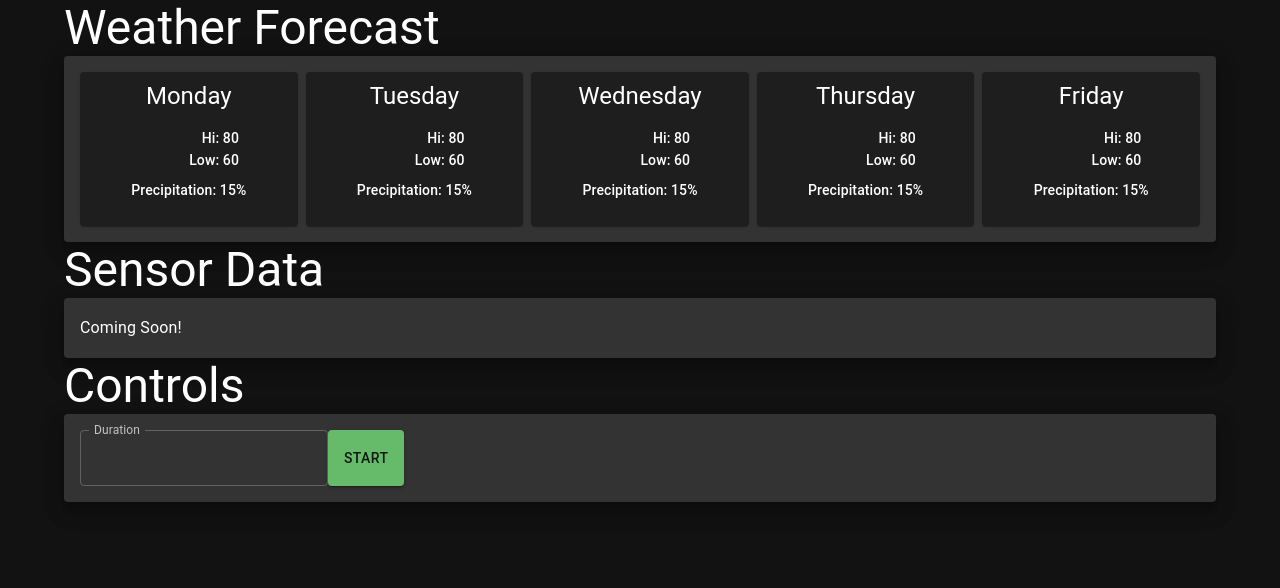
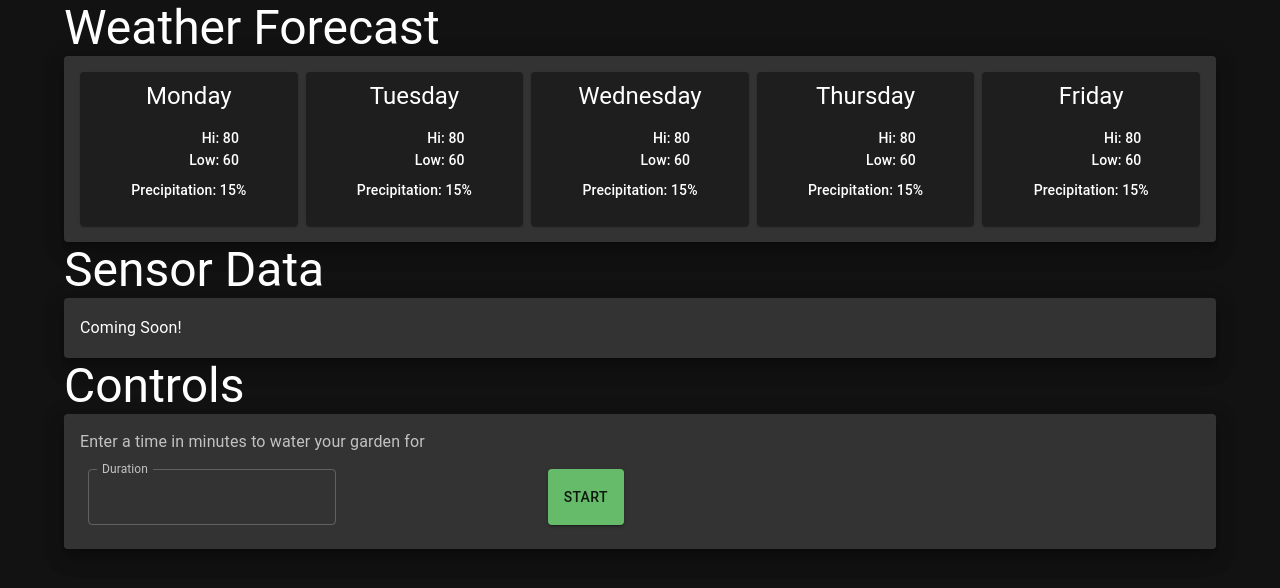
Before and after one commit to k1gardi/gardener-web, a React (Create React App) app in the folder client/: page / in a window 1280 px wide. Shown: the top 588 px of the page. Built offline with nearby package versions, Linux system fonts and the light colour scheme.

Commit message:
implememnt custom timer; tweak form styles

```diff
--- a/client/package.json
+++ b/client/package.json
@@ -13,7 +13,6 @@
     "axios": "^0.23.0",
     "firebase": "^9.1.3",
     "react": "^17.0.2",
-    "react-countdown": "^2.3.2",
     "react-dom": "^17.0.2",
     "react-query": "^3.28.0",
     "react-scripts": "4.0.3",
--- a/client/src/App.tsx
+++ b/client/src/App.tsx
@@ -1,25 +1,26 @@
 import {createTheme} from "@mui/material/styles";
-import {ThemeProvider, Container } from "@mui/material";
+import {ThemeProvider, Container} from "@mui/material";
 import CssBaseline from "@mui/material/CssBaseline";
 import {WeatherForecast} from "./components/weather-forecast";
 import {SensorData} from "./components/sensor-data";
 import {Controls} from "./components/controls";
 import {WeatherProvider} from "./common/weather-query-provider";
 import "./App.css";
+import {TimerProvider} from "./common/use-timer";
 
 const darkTheme = createTheme({
   palette: {
     mode: "dark",
   },
   components: {
-    MuiCardContent:{
+    MuiCardContent: {
       styleOverrides: {
         root: {
-          padding: '0 0 0 0'
-        }
-      }
-    }
-  }
+          padding: "0 0 0 0",
+        },
+      },
+    },
+  },
 });
 
 export const App = () => {
@@ -27,15 +28,15 @@ export const App = () => {
     <ThemeProvider theme={darkTheme}>
       <CssBaseline />
       <WeatherProvider>
-      <Container >
-
-        {/* <header>
+        <TimerProvider>
+          <Container>
+            {/* <header>
           </header> */}
-        <WeatherForecast />
-        <SensorData />
-        <Controls />
-        </Container >
-
+            <WeatherForecast />
+            <SensorData />
+            <Controls />
+          </Container>
+        </TimerProvider>
       </WeatherProvider>
     </ThemeProvider>
   );
--- /dev/null
+++ b/client/src/common/use-timer.tsx
@@ -0,0 +1,79 @@
+import {useState, useEffect, useContext, createContext} from "react";
+import type {FunctionComponent, ReactNode} from "react";
+
+export interface TimerContextType {
+  getSeconds: () => number;
+  getMinutes: () => number;
+  isTimerActive: boolean;
+  startTimer: () => void;
+  stopTimer: () => void;
+  setTimer: (time: number) => void;
+}
+const TimerContext = createContext<TimerContextType | undefined>(undefined);
+
+export const TimerProvider: FunctionComponent<{children: ReactNode}> = ({
+  children,
+}) => {
+  const [totalSeconds, setTotalSeconds] = useState<number>(0);
+  const [isTimerActive, setIsTimerActive] = useState<boolean>(false);
+
+  const startTimer = () => {
+    setIsTimerActive(true);
+  };
+
+  const stopTimer = () => {
+    setIsTimerActive(false);
+  };
+
+  const setTimer = (minutes: number) => {
+    setTotalSeconds(minutes * 60);
+  };
+
+  const getSeconds = () => {
+    return totalSeconds % 60;
+  };
+  const getMinutes = () => {
+    return Math.floor(totalSeconds / 60);
+  };
+
+  const updateTime = () => {
+    if (totalSeconds === 0) {
+      setTotalSeconds(0);
+      setIsTimerActive(false);
+    } else {
+      setTotalSeconds((totalSeconds) => totalSeconds - 1);
+    }
+  };
+
+  useEffect(() => {
+    if (isTimerActive) {
+      const token = setTimeout(updateTime, 1000);
+
+      return function cleanUp() {
+        clearTimeout(token);
+      };
+    }
+  }, [isTimerActive, totalSeconds, updateTime]);
+
+  const context = {
+    getSeconds,
+    getMinutes,
+    isTimerActive,
+    startTimer,
+    stopTimer,
+    setTimer,
+  };
+
+  return (
+    <TimerContext.Provider value={context}>{children}</TimerContext.Provider>
+  );
+};
+
+export const useTimer = () => {
+  const context = useContext(TimerContext);
+
+  if (context === undefined) {
+    throw new Error("useTimer must be used within a TimerContext");
+  }
+  return context;
+};
--- a/client/src/common/weather-query-provider.tsx
+++ b/client/src/common/weather-query-provider.tsx
@@ -8,9 +8,9 @@ import {
 import type {WeatherArray} from "client/src/common/types";
 import {mockWeather} from "./mock-weather";
 
-export type WeatherContext = WeatherArray;
+export type WeatherContextType = WeatherArray;
 
-const WeatherContext = createContext<WeatherContext | undefined>(undefined);
+const WeatherContext = createContext<WeatherContextType | undefined>(undefined);
 const queryClient = new QueryClient();
 
 export const WeatherProvider: FunctionComponent<{children?: ReactNode}> = ({
@@ -26,7 +26,7 @@ export const WeatherProvider: FunctionComponent<{children?: ReactNode}> = ({
 const WeatherFetcher: FunctionComponent<{children?: ReactNode}> = ({
   children,
 }) => {
-  const [context, setContext] = useState<WeatherContext>([]);
+  const [context, setContext] = useState<WeatherContextType>([]);
 
   useQuery("weather", mockWeather, {
     cacheTime: Infinity,
@@ -46,7 +46,7 @@ export const useWeather = () => {
   const context = useContext(WeatherContext);
 
   if (context === undefined) {
-    throw new Error("useCount must be used within a WeatherContext");
+    throw new Error("useWeather must be used within a WeatherContext");
   }
   return context;
 };
--- a/client/src/components/manual-control.tsx
+++ b/client/src/components/manual-control.tsx
@@ -2,27 +2,35 @@ import {useState} from "react";
 import type {ChangeEvent} from "react";
 import {
   Box,
+  Grid,
   Alert,
   TextField,
   FormGroup,
+  FormLabel,
   Button,
   Snackbar,
   IconButton,
+  Typography,
 } from "@mui/material";
 import CloseIcon from "@mui/icons-material/Close";
-import Countdown from "react-countdown";
+import {useTimer} from "../common/use-timer";
 
 const validateInput = (minutes: string) => {
   const pattern = new RegExp(/^[0-9]*/);
   return minutes.match(pattern) && Number(minutes) <= 30;
 };
 
+const padZeros = (number: number) => {
+  return String(number).padStart(2, "0");
+};
+
 export const ManualTimer = () => {
   const [input, setInput] = useState<string | null>(null);
-  const [waterTime, setWaterTime] = useState<number>(0);
+  // const [waterTime, setWaterTime] = useState<number>(0);
   const [inputError, setInputError] = useState<boolean>(false);
   const [startSnackOn, setStartSnack] = useState<boolean>(false);
-  const [timerActive, setTimerActive] = useState<boolean>(false);
+  // const [timerActive, setTimerActive] = useState<boolean>(false);
+  const timer = useTimer();
 
   const handleChange = (event: ChangeEvent<HTMLInputElement>) => {
     const rawinput = event.target.value;
@@ -32,14 +40,15 @@ export const ManualTimer = () => {
       setInput(rawinput);
     } else {
       setInputError(true);
+      setInput(rawinput);
     }
   };
 
   const handleStart = () => {
     if (input && validateInput(input)) {
       setStartSnack(true);
-      setTimerActive(true);
-      setWaterTime(Number(input));
+      timer.setTimer(Number(input));
+      timer.startTimer();
     } else {
       setInputError(true);
     }
@@ -48,7 +57,7 @@ export const ManualTimer = () => {
   const handleAbort = () => {
     // Todo: show abort snack
     setStartSnack(false);
-    setTimerActive(false);
+    timer.stopTimer();
   };
 
   const handleCloseSnack = (
@@ -75,7 +84,26 @@ export const ManualTimer = () => {
 
   return (
     <Box p={2}>
-      <FormGroup row>
+      <Grid container spacing={2}>
+        <Grid
+          item
+          width="50%"
+          component="form"
+          sx={{
+            // "& .MuiTextField-root": {m: 1, width: "50%"},
+            "& .MuiFormGroup-row": {m: 1},
+          }}
+        >
+          <FormLabel sx={{marginBottom: "16px"}} component="legend">
+            Enter a time in minutes to water your garden for
+          </FormLabel>
+          <FormGroup
+            row
+            sx={{
+              display: "flex",
+              justifyContent: "space-between",
+            }}
+          >
             <TextField
               helperText={inputError ? "Time must be <= 30 minutes" : ""}
               error={inputError}
@@ -87,7 +115,7 @@ export const ManualTimer = () => {
               }}
               inputProps={{inputMode: "numeric", min: 1, pattern: "[0-9]"}}
             />
-        {timerActive ? (
+            {timer.isTimerActive ? (
               <Button variant="contained" color="error" onClick={handleAbort}>
                 Abort
               </Button>
@@ -96,21 +124,35 @@ export const ManualTimer = () => {
                 Start
               </Button>
             )}
-        {timerActive && waterTime && (
-          <Countdown date={Date.now() + waterTime * 60 * 1000} />
-        )}
-
             <Snackbar
               open={startSnackOn}
-          autoHideDuration={5000}
+              autoHideDuration={4000}
               onClose={handleCloseSnack}
               action={snackAction}
             >
               <Alert severity="success" onClose={handleCloseSnack}>
-            This is a success message!
+                Timer succesfully started
               </Alert>
             </Snackbar>
           </FormGroup>
+        </Grid>
+        {timer.isTimerActive ? (
+          <Grid
+            item
+            width="50%"
+            sx={{
+              textAlign: "center",
+              display: "flex",
+              justifyContent: "center",
+              alignItems: "center",
+            }}
+          >
+            <Typography variant="subtitle1" component="p">
+              {padZeros(timer.getMinutes())}:{padZeros(timer.getSeconds())}
+            </Typography>
+          </Grid>
+        ) : null}
+      </Grid>
     </Box>
   );
 };
```
Also changed, not shown: 1 other file (tests, documents, lock files or other folders). Lines whose indentation alone changed are shown as unchanged.
